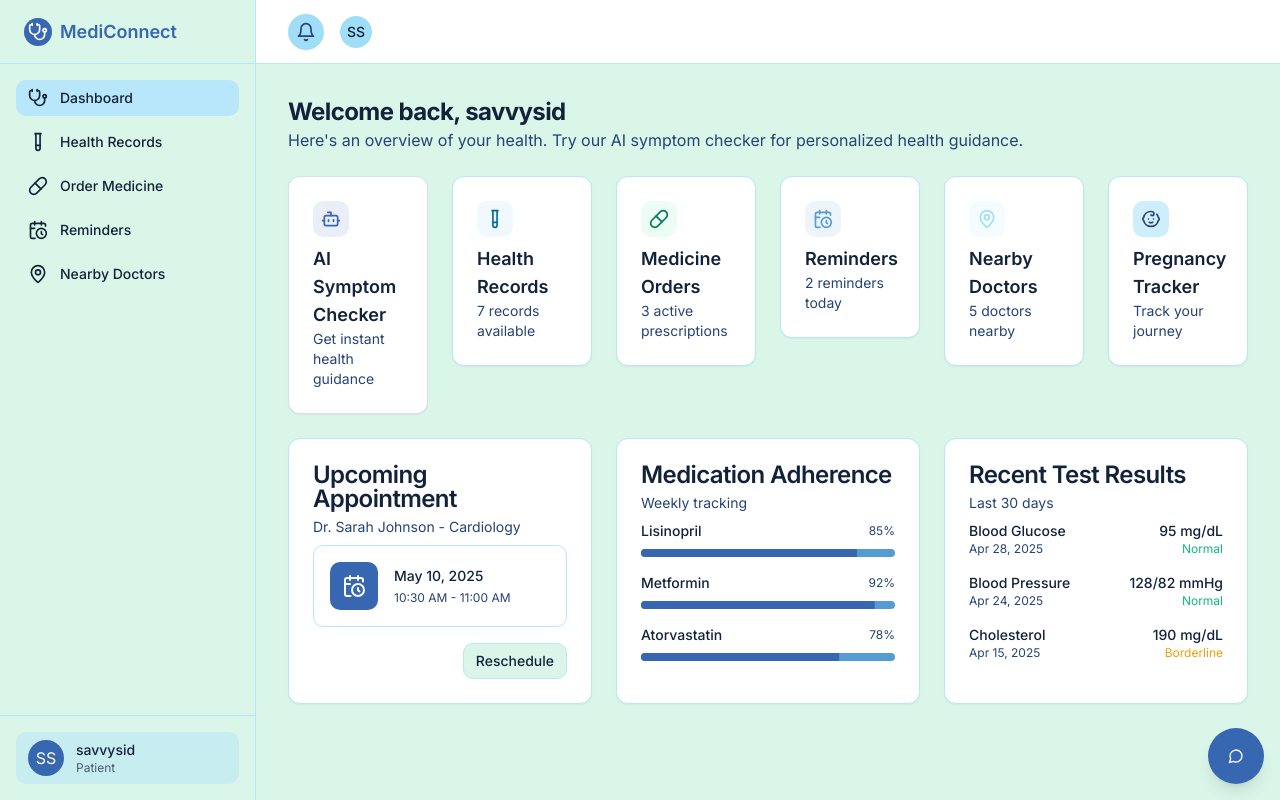
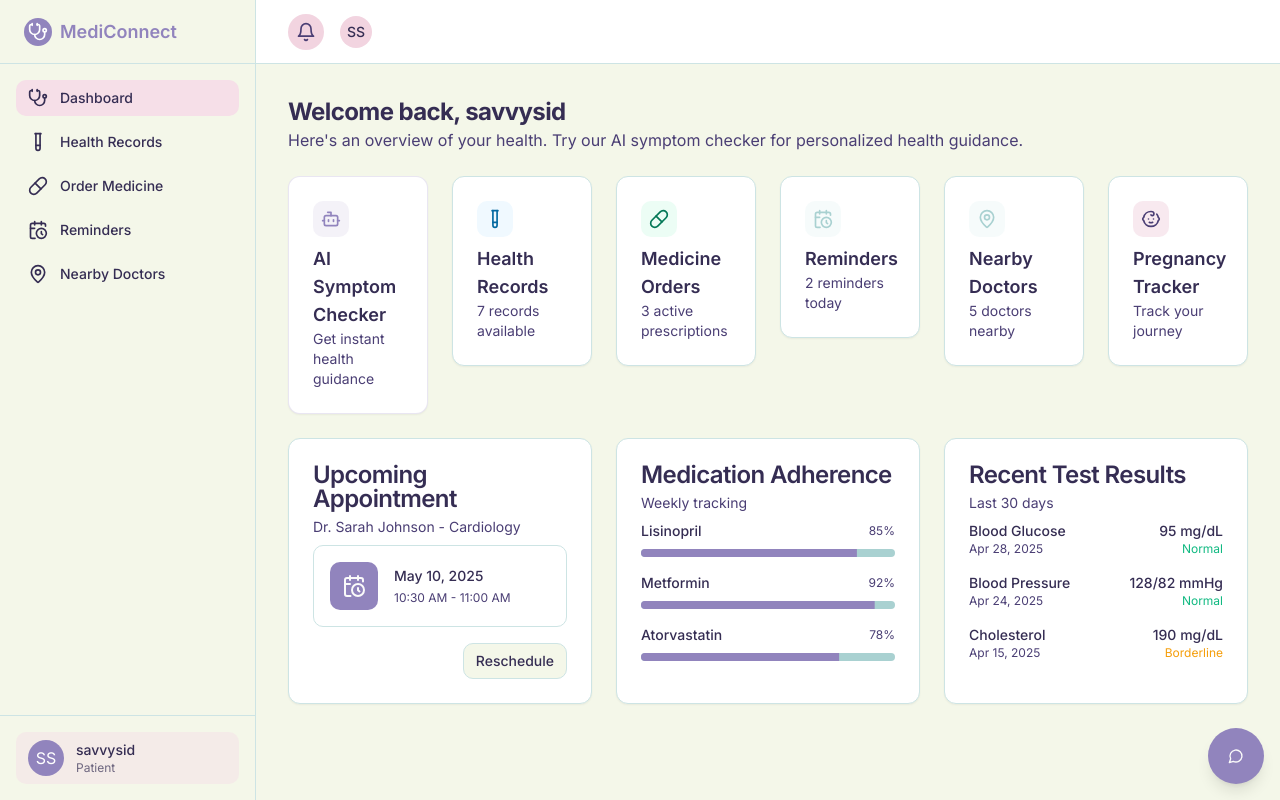
Before and after one commit to AmanSingh353/mediconnect, a React (Vite) app: page / in a window 1280 px wide. Built offline with nearby package versions, Linux system fonts and the light colour scheme.

Commit message:
Update color palette
Updated the application's color palette to the new pink-blue-green scheme (#F7CFD8, #F4F8D3, #A6D6D6, #8E7DBE). This change affects the overall styling and branding of the MediConnect website.

```diff
--- a/src/index.css
+++ b/src/index.css
@@ -7,34 +7,34 @@
 
 @layer base {
   :root {
-    /* New Blue-Teal Color Palette */
-    --background: 150 60% 91%; /* Light teal background: #D1F8EF */
-    --foreground: 217 52% 15%; /* Dark blue text */
+    /* New Pastel Color Palette */
+    --background: 70 46% 94%; /* Light cream background: #F4F8D3 */
+    --foreground: 253 30% 25%; /* Dark purple text */
 
     --card: 0 0% 100%;
-    --card-foreground: 217 52% 15%;
+    --card-foreground: 253 30% 25%;
 
     --popover: 0 0% 100%;
-    --popover-foreground: 217 52% 15%;
+    --popover-foreground: 253 30% 25%;
 
-    --primary: 217 52% 46%; /* Main blue: #3674B5 */
+    --primary: 253 30% 63%; /* Purple: #8E7DBE */
     --primary-foreground: 0 0% 98%;
 
-    --secondary: 206 59% 58%; /* Lighter blue: #578FCA */
-    --secondary-foreground: 0 0% 9%;
+    --secondary: 180 30% 74%; /* Light teal: #A6D6D6 */
+    --secondary-foreground: 253 30% 25%;
 
-    --muted: 198 86% 80%; /* Light blue: #A1E3F9 */
-    --muted-foreground: 217 52% 30%;
+    --muted: 336 55% 89%; /* Light pink: #F7CFD8 */
+    --muted-foreground: 253 30% 35%;
 
-    --accent: 198 86% 80%; /* Light blue accent: #A1E3F9 */
-    --accent-foreground: 217 52% 46%;
+    --accent: 180 30% 74%; /* Light teal accent: #A6D6D6 */
+    --accent-foreground: 253 30% 25%;
 
     --destructive: 0 84.2% 60.2%;
     --destructive-foreground: 57 100% 97%;
 
-    --border: 198 86% 85%;
-    --input: 198 86% 85%;
-    --ring: 217 52% 46%;
+    --border: 180 30% 85%;
+    --input: 180 30% 85%;
+    --ring: 253 30% 63%;
 
     --radius: 0.75rem;
 
@@ -44,53 +44,53 @@
     --routine: 142 76% 36%;
     --low-priority: 55 47% 75%;
 
-    --sidebar-background: 150 60% 91%;
-    --sidebar-foreground: 217 52% 15%;
-    --sidebar-primary: 217 52% 46%;
+    --sidebar-background: 70 46% 94%;
+    --sidebar-foreground: 253 30% 25%;
+    --sidebar-primary: 253 30% 63%;
     --sidebar-primary-foreground: 0 0% 98%;
-    --sidebar-accent: 198 86% 85%;
-    --sidebar-accent-foreground: 217 52% 15%;
-    --sidebar-border: 198 86% 85%;
-    --sidebar-ring: 217 52% 46%;
+    --sidebar-accent: 336 55% 92%;
+    --sidebar-accent-foreground: 253 30% 25%;
+    --sidebar-border: 180 30% 85%;
+    --sidebar-ring: 253 30% 63%;
   }
 
   .dark {
-    --background: 217 52% 8%;
-    --foreground: 198 86% 95%;
+    --background: 253 30% 15%;
+    --foreground: 70 46% 90%;
 
-    --card: 217 52% 15%;
-    --card-foreground: 198 86% 95%;
+    --card: 253 30% 20%;
+    --card-foreground: 70 46% 90%;
 
-    --popover: 217 52% 15%;
-    --popover-foreground: 198 86% 95%;
+    --popover: 253 30% 20%;
+    --popover-foreground: 70 46% 90%;
 
-    --primary: 206 59% 58%;
-    --primary-foreground: 217 52% 8%;
+    --primary: 180 30% 74%;
+    --primary-foreground: 253 30% 15%;
 
-    --secondary: 217 52% 20%;
-    --secondary-foreground: 198 86% 95%;
+    --secondary: 253 30% 25%;
+    --secondary-foreground: 70 46% 90%;
 
-    --muted: 217 52% 20%;
-    --muted-foreground: 198 86% 70%;
+    --muted: 253 30% 25%;
+    --muted-foreground: 180 30% 65%;
 
-    --accent: 206 59% 58%;
-    --accent-foreground: 217 52% 8%;
+    --accent: 180 30% 74%;
+    --accent-foreground: 253 30% 15%;
 
     --destructive: 0 62.8% 30.6%;
     --destructive-foreground: 57 100% 97%;
 
-    --border: 217 52% 20%;
-    --input: 217 52% 20%;
-    --ring: 206 59% 58%;
+    --border: 253 30% 25%;
+    --input: 253 30% 25%;
+    --ring: 180 30% 74%;
 
-    --sidebar-background: 217 52% 8%;
-    --sidebar-foreground: 198 86% 95%;
-    --sidebar-primary: 206 59% 58%;
-    --sidebar-primary-foreground: 217 52% 8%;
-    --sidebar-accent: 217 52% 20%;
-    --sidebar-accent-foreground: 198 86% 95%;
-    --sidebar-border: 217 52% 20%;
-    --sidebar-ring: 206 59% 58%;
+    --sidebar-background: 253 30% 15%;
+    --sidebar-foreground: 70 46% 90%;
+    --sidebar-primary: 180 30% 74%;
+    --sidebar-primary-foreground: 253 30% 15%;
+    --sidebar-accent: 253 30% 25%;
+    --sidebar-accent-foreground: 70 46% 90%;
+    --sidebar-border: 253 30% 25%;
+    --sidebar-ring: 180 30% 74%;
   }
 }
 
```
